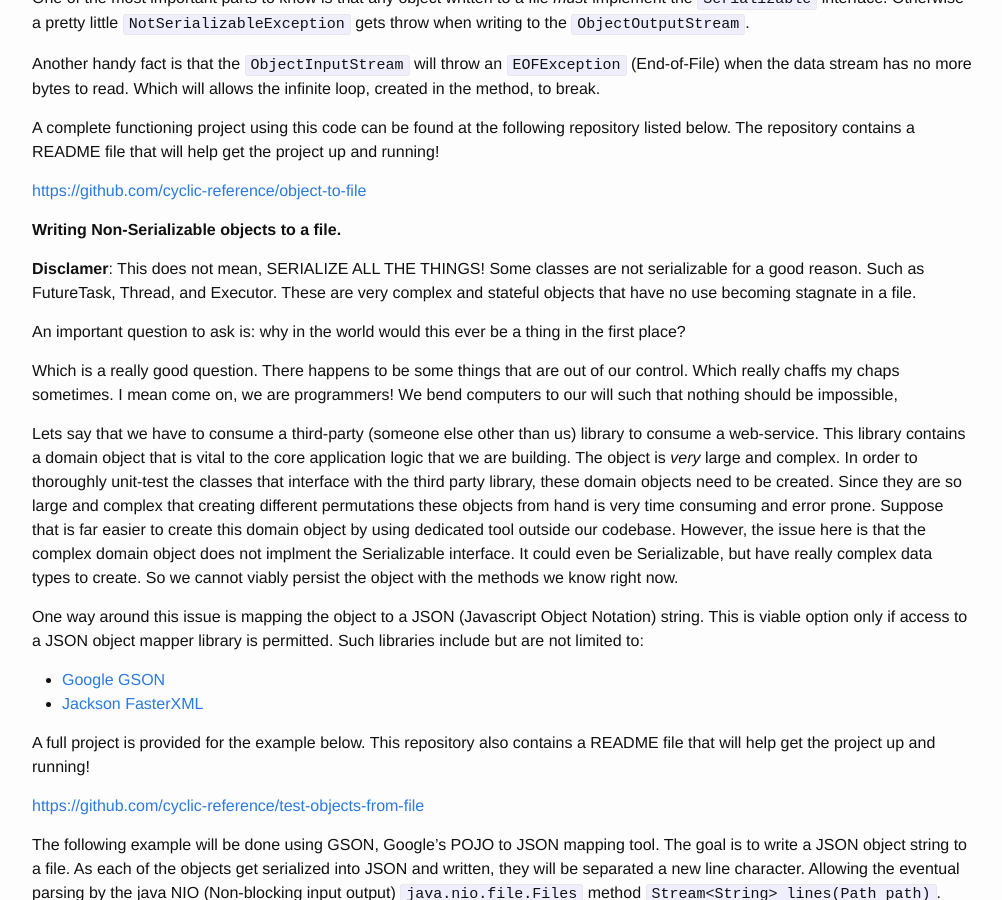
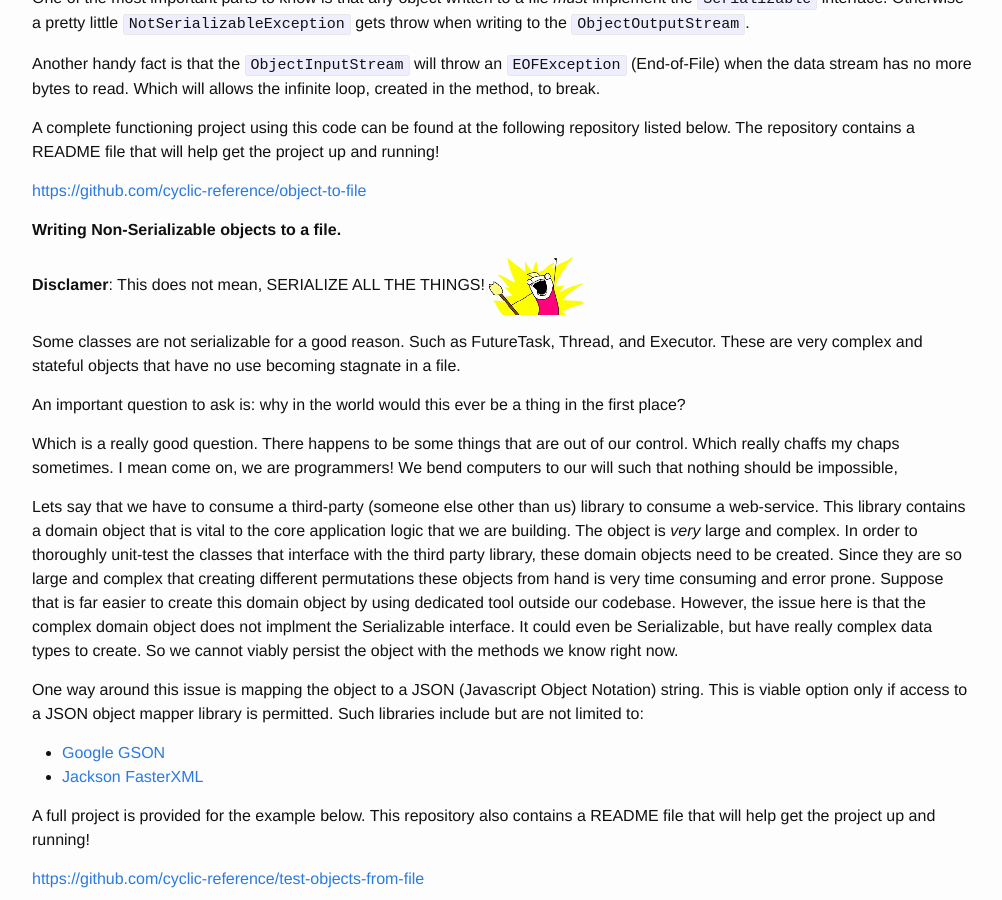
Before and after one commit to Unthrottled/blog, a Jekyll site: the page built from _posts/2017-05-07-Objects-from-file.md, in a window 1280 px wide and 900 px high, scrolled down 2730 px. Shown: the whole window, without its empty margins (138-1140 px from the left). Built offline with Jekyll 4.4.1, drawn with Linux system fonts in a browser that asks for light colours.

Commit message:
Dank Memes

```diff
--- a/_posts/2017-05-07-Objects-from-file.md
+++ b/_posts/2017-05-07-Objects-from-file.md
@@ -117,7 +117,8 @@ The repository contains a README file that will help get the project up and runn
 
 **Writing Non-Serializable objects to a file.**
 
-**Disclamer**: This does not mean, SERIALIZE ALL THE THINGS!
+**Disclamer**: This does not mean, SERIALIZE ALL THE THINGS! ![things]({{site.imageDir}}cereal/things.png)
+
 Some classes are not serializable for a good reason.
 Such as FutureTask, Thread, and Executor.
 These are very complex and stateful objects that have no use becoming stagnate in a file.
```
Also changed, not shown: assets/images/cereal/things.png.
